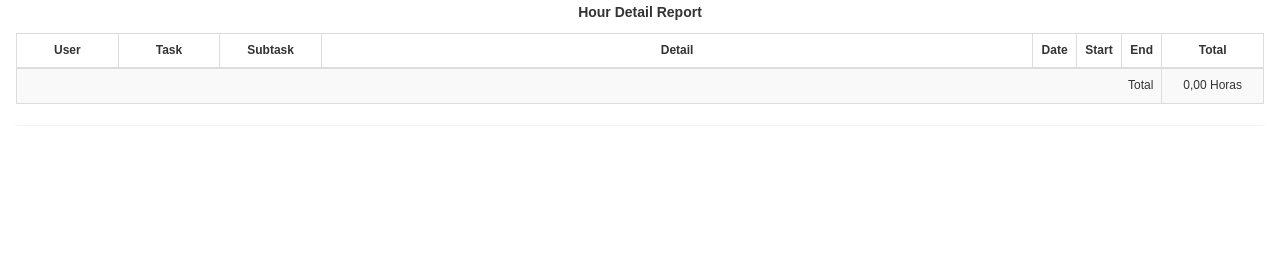
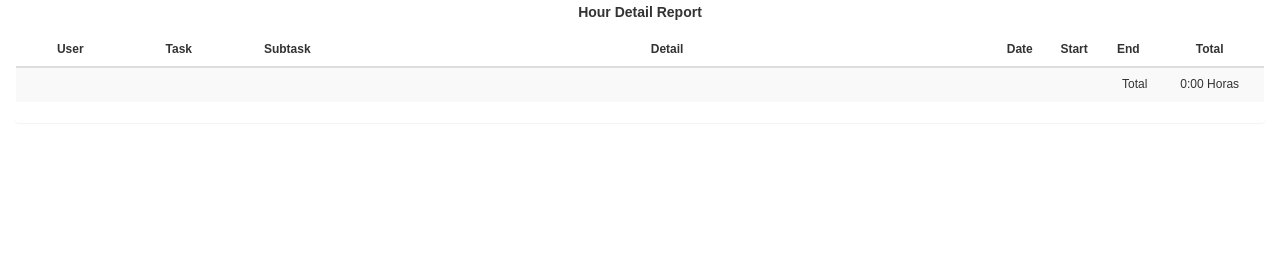
Before and after one commit to solucionespm/Sistema-Horas-v1.1, a CodeIgniter app: the page made by application/views/balanceMes_view.php in a window 1280 px wide. Shown: the part 43-300 px from the top of the page. Run offline with CodeIgniter, Linux system fonts and the light colour scheme; data that the repository does not hold is empty; some libraries are stand-ins or nearby versions.

Commit message:
Cambios de estilo visual realizados.

```diff
--- a/application/controllers/mail.php
+++ b/application/controllers/mail.php
@@ -92,8 +92,8 @@ class Mail extends CI_Controller {
     }
 
     public function sendreport() {
-        $id = 2; // Id del Customer
-        $fecha = '2003-07';//date('Y-m');
+        $id = 95; // Id del Customer
+        $fecha = '2014-07';//date('Y-m');
         //$fechaNew = date('Y-m-d');
         setlocale(LC_TIME, 'en_US');
         $date = explode("-",$fecha);
--- a/application/views/balanceMes_view.php
+++ b/application/views/balanceMes_view.php
@@ -10,17 +10,17 @@
               <div align="center"><span style="font-size:14px; font-weight: bold;">Hour Detail Report</span></div>
         </div>
             <div>
-                <table class="table table-striped table table-bordered">
+                <table class="table table-striped">
                     <thead>
                         <tr>
                             <th style="width: 100px; text-align: center;"><span style="font-size:12px;">User</span></th>
                             <th style="width: 100px; text-align: center;"><span style="font-size:12px;">Task</span></th>
                             <th style="width: 100px; text-align: center;"><span style="font-size:12px;">Subtask</span></th>
-                            <th style="width: 700px; text-align: center;"><span style="font-size:12px;">Detail</span></th>
-                            <th style="width: 30px; text-align: center;"><span style="font-size:12px;">Date</span></th>
-                            <th style="width: 30px; text-align: center;"><span style="font-size:12px;">Start</span></th>
-                            <th style="width: 30px; text-align: center;"><span style="font-size:12px;">End</span></th>
-                            <th style="width: 30px; text-align: center;"><span style="font-size:12px;">Total</span></th>
+                            <th style="width: 600px; text-align: center;"><span style="font-size:12px;">Detail</span></th>
+                            <th style="width: 50px; text-align: center;"><span style="font-size:12px;">Date</span></th>
+                            <th style="width: 50px; text-align: center;"><span style="font-size:12px;">Start</span></th>
+                            <th style="width: 50px; text-align: center;"><span style="font-size:12px;">End</span></th>
+                            <th style="width: 50px; text-align: center;"><span style="font-size:12px;">Total</span></th>
                         </tr>
                      </thead>
                      <tbody class="tasksList">
@@ -36,7 +36,7 @@
                              <td style="width: 100px; text-align: center;">
                                  <span style="font-size:12px;"><?= $h['subtarea']; ?></span>
                              </td>
-                             <td style="width: 700px; text-align: center;">
+                             <td style="width: 700px; text-align: left;">
                                  <span style="font-size:12px;"><?= $h['detalle_horas']; ?></span>
                              </td>
                              <td style="width: 30px; text-align: center;">
@@ -57,7 +57,7 @@
                                     $ts1 = strtotime(str_replace('/', '-', '12/01/2014 ' . $h['inicio_horas']));
                                     $ts2 = strtotime(str_replace('/', '-', '12/01/2014 ' . $h['fin_horas']));
                                     $diff = abs($ts1 - $ts2) / 3600;
-                                    $diff = number_format($diff, 1, '.', '');
+                                    $diff = number_format($diff, 2, ':', '');
                                     echo $diff . ' Horas';
                                      ?></span>
                              </td>
@@ -70,7 +70,7 @@
                             <td colspan="7" style="width: 100px; text-align: right;"><span style="font-size:12px;">Total</span></td>
                             <td style="width: 100px; text-align: center;"> <span style="font-size:12px;">
                                 <?php
-                                echo number_format($total,2,",",".") . ' Horas';
+                                echo number_format($total,2,":",".") . ' Horas';
                                 ?></span>
                             </td>
                         </tr>
--- a/application/views/tablaBalance_view.php
+++ b/application/views/tablaBalance_view.php
@@ -22,7 +22,7 @@
                 foreach($prepaidData as $h){
              ?>
              <tr>
-                 <td class="month" style="font-weight: bold; text-align: left;">
+                 <td class="month" style="text-align: left; font-size:12px;">
                     <?php
                      $fechaArr = explode(' ',$h['fecha_prepaid']);
                      $fechaArr = explode('-', $fechaArr[0]);
```
